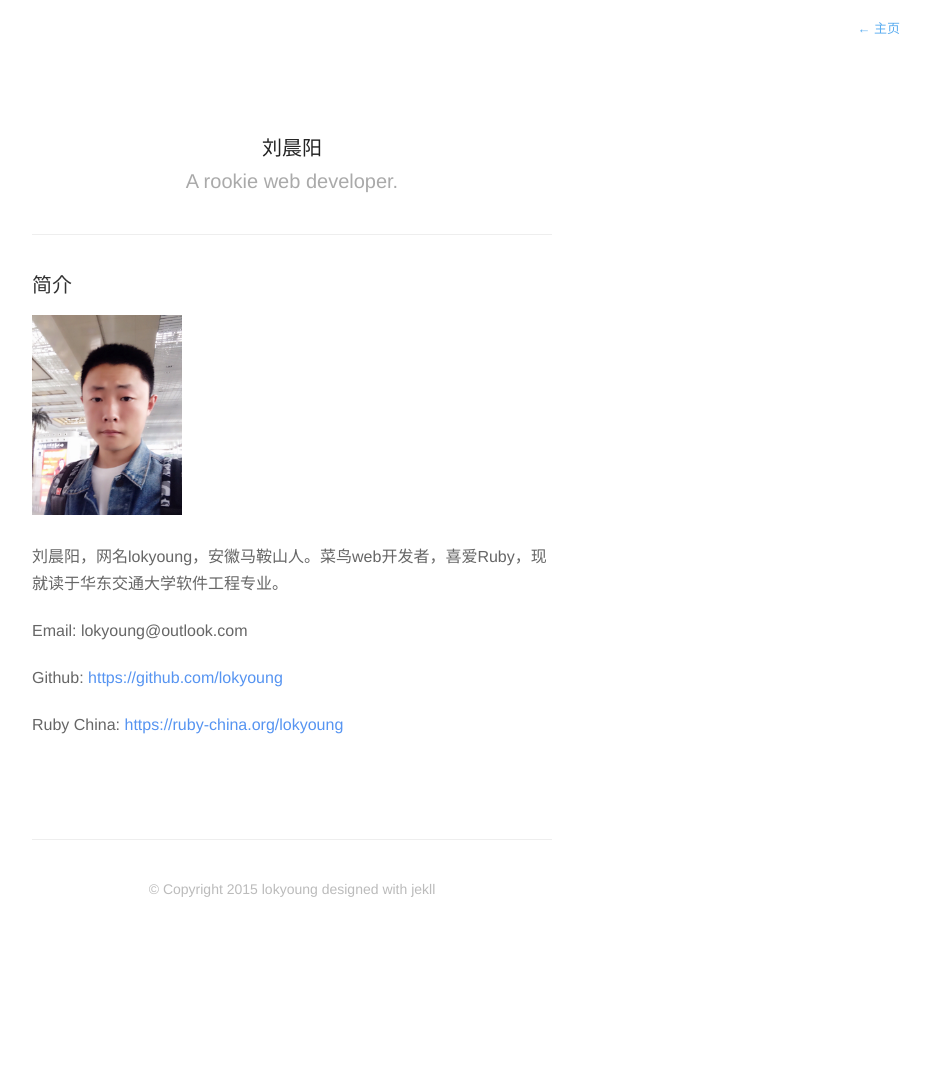
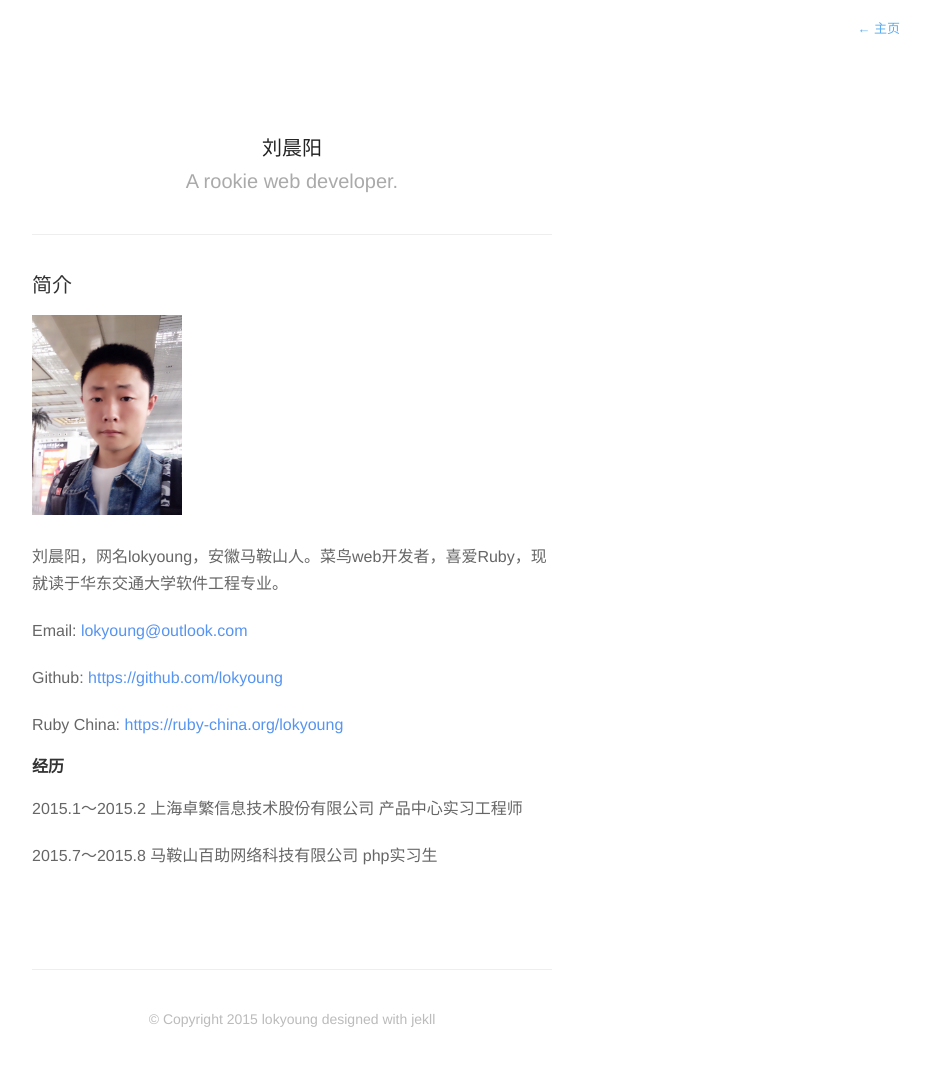
Before and after one commit to lokyoung/lcy_blog, a Jekyll site: the page built from about.md, in a window 1280 px wide. Shown: the whole page, without its empty margins (348-1278 px from the left). Built offline with Jekyll 4.4.1, drawn with Linux system fonts in a browser that asks for light colours; Markdown is read by kramdown in place of the engine named in the settings; before the commit the page ends 940 px from its top, so only the background shows below that.

Commit message:
about update

```diff
--- a/_posts/2015-09-06-git-user-email-set.markdown
+++ b/_posts/2015-09-06-git-user-email-set.markdown
@@ -10,9 +10,8 @@ date: 2015-09-06 0:39:42
 文档给出了答案，You haven't added your local Git commit email to your profile。原因其实就是我本地的git配置中的username和email并没有设置成
 我的github账号关联的email。所以需要通过git config进行配置。进入terminal，具体配置如下：
 
-git config --global user.name "username"
-
-git config --global user.email "useremail@domain.com"
+<pre><code>git config --global user.name "username"
+git config --global user.email "useremail@domain.com"</pre></code>
 
 其中username和useremail@domain.com分别换成你的github用户名和关联邮箱。
 
--- a/about.md
+++ b/about.md
@@ -9,10 +9,15 @@ profile: true
 
 刘晨阳，网名lokyoung，安徽马鞍山人。菜鸟web开发者，喜爱Ruby，现就读于华东交通大学软件工程专业。
 
-Email: lokyoung@outlook.com
+Email: [lokyoung@outlook.com](mailto:lokyoung@outlook.com)
 
 Github: [https://github.com/lokyoung](https://github.com/lokyoung)
 
 Ruby China: [https://ruby-china.org/lokyoung](https://ruby-china.org/lokyoung)
 
+####经历
+
+2015.1～2015.2 上海卓繁信息技术股份有限公司 产品中心实习工程师
+
+2015.7～2015.8 马鞍山百助网络科技有限公司 php实习生
 {% include footer.html %}
```
